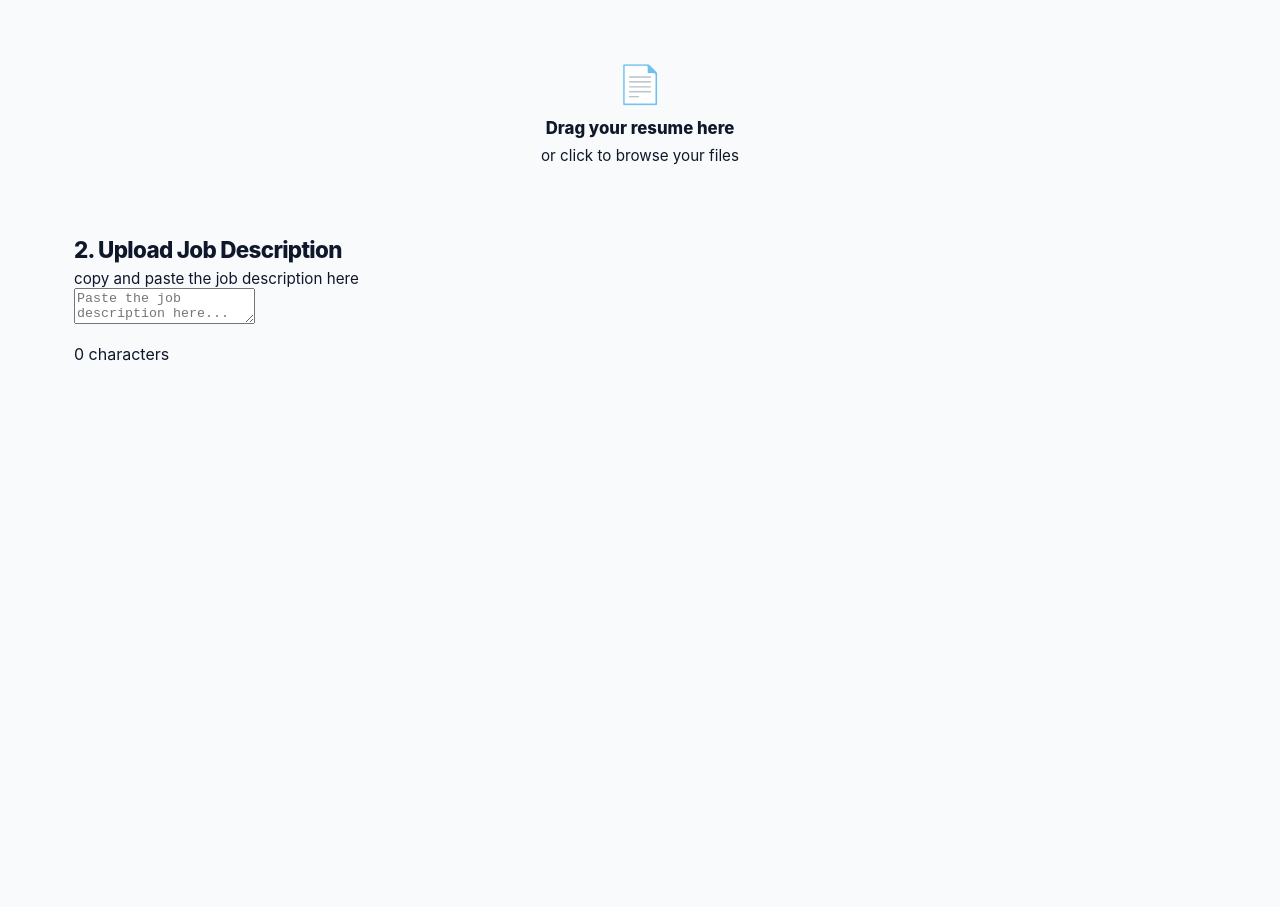
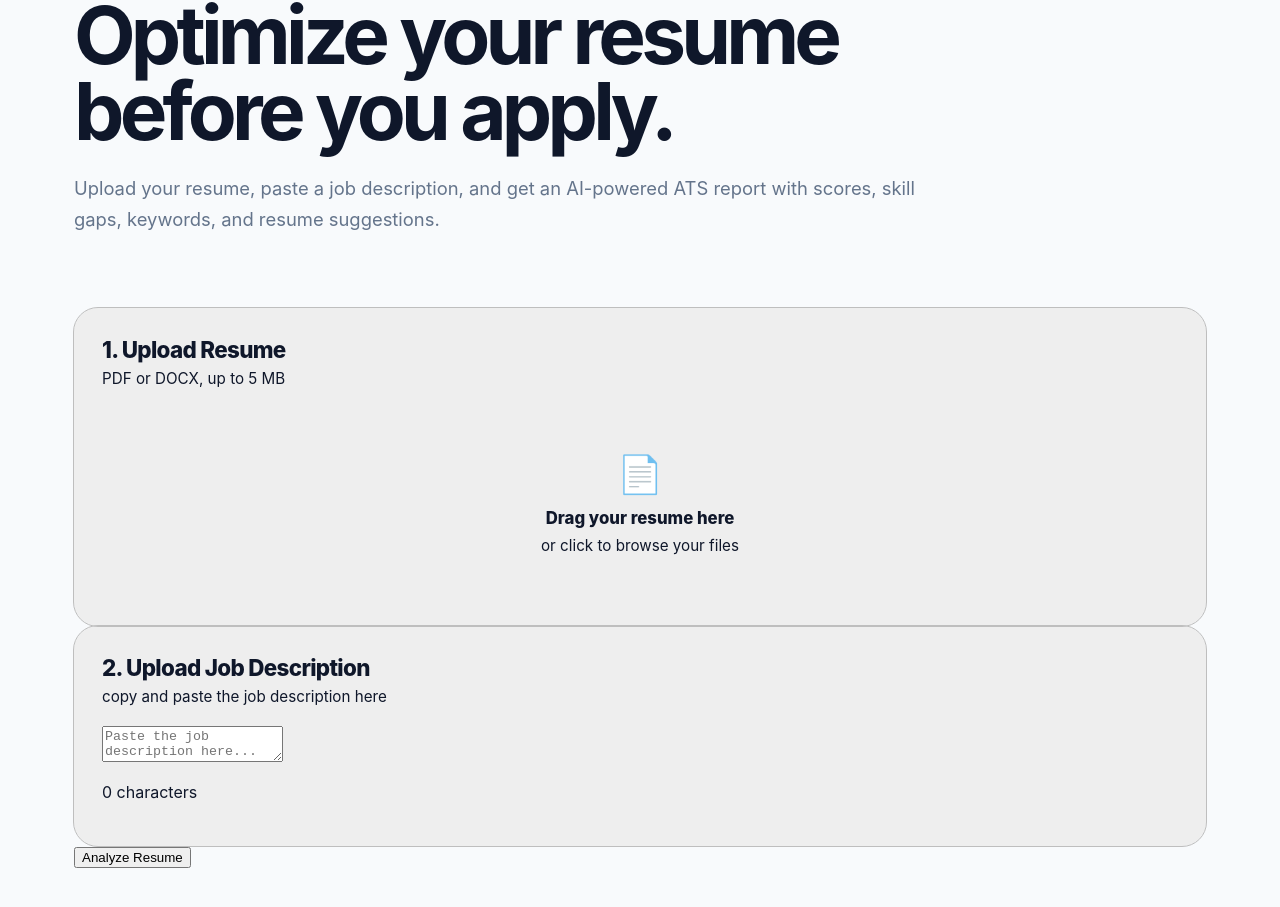
Before and after one commit to edobbin/OpenAi-console-resume-analyzer, a React (Vite) app in the folder frontend/: page / in a window 1280 px wide. Shown: the part 639-1546 px from the top of the page. Before the commit the page ends 1091 px from the top, so only its background shows below. Built offline with nearby package versions, Linux system fonts and the light colour scheme.

Commit message:
update for api and visuals

```diff
--- a/frontend/src/App.tsx
+++ b/frontend/src/App.tsx
@@ -2,6 +2,7 @@ import { useState } from "react";
 import Navbar from "./components/layout/Navbar";
 import ResumeUpload from "./components/analyzer/ResumeUpload";
 import JobDescription from "./components/analyzer/JobDescription";
+import AnalyzerForm from "./components/analyzer/AnalyzerForm";
 
 function App() {
   const [resumeFile, setResumeFile] = useState<File | null>(null);
@@ -20,7 +21,7 @@ function App() {
           </p>
         </section>
 
-        <section id="analyzer" className="analyzer-grid">
+        {/* <section id="analyzer" className="analyzer-grid">
           <ResumeUpload
             selectedFile={resumeFile}
             onFileSelect={setResumeFile}
@@ -32,7 +33,9 @@ function App() {
               onJobDescriptionChange={setJobDescription}
             />
           </section>
-        </section>
+        </section> */}
+
+        <AnalyzerForm />
       </main>
     </>
   );
--- a/frontend/src/components/analyzer/AnalyzerForm.tsx
+++ b/frontend/src/components/analyzer/AnalyzerForm.tsx
@@ -8,16 +8,24 @@ function AnalyzerForm() {
 
       async function handleSubmit(event : React.FormEvent<HTMLFormElement>) {
         event.preventDefault();
-        if (!resumeFile) return;
-        if (jobDescription.trim().length < 100) return;
+        if (!resumeFile) {
+          console.error("No resume selected");
+          return;
+        }
+        if (jobDescription.trim().length < 100) {
+          console.error("Job description is too short");
+          return;
+        }
 
         const formData = new FormData();
         formData.append("resume", resumeFile);
         formData.append("jobDescription", jobDescription);
 
         // Example API call (replace with your actual endpoint)
+        // const response = await fetch("/api/analyze", {
         const response = await fetch("/api/analyze", {
-          method: "POST",
+
+        method: "POST",
           body: formData,
         });
 
@@ -46,7 +54,9 @@ function AnalyzerForm() {
         jobDescription={jobDescription}
         onJobDescriptionChange={setJobDescription}
       />
-      <button type="submit">Analyze Resume</button>
+      <button type= "submit">
+        Analyze Resume
+      </button>
       </form>
     </div>
   );
--- a/frontend/src/components/analyzer/JobDescription.css
+++ b/frontend/src/components/analyzer/JobDescription.css
@@ -0,0 +1,15 @@
+.job-description-card {
+  background: var(--color-card);
+  border: 1px solid var(--color-border);
+  min-width: 50dvh;
+  border-radius: 24px;
+  padding: 28px;
+  background:rgb(238, 238, 238);
+  outline-style: solid;
+  outline-width: 1px;
+  outline-color:rgb(190, 190, 190);
+}
+
+.job-description-header {
+  margin-bottom: 20px;
+}
--- a/frontend/src/components/analyzer/JobDescription.tsx
+++ b/frontend/src/components/analyzer/JobDescription.tsx
@@ -9,7 +9,7 @@ function JobDescription({ jobDescription, onJobDescriptionChange }:jobDescriptio
     const isFilled = jobDescription.trim().length > 0;
 
   return (
-    <div>
+    <section className="job-description-card">
     <div className="job-description-header">
         <p className="step-label">2. Upload Job Description</p>
         <p className="helper-text">copy and paste the job description here</p>
@@ -23,7 +23,7 @@ function JobDescription({ jobDescription, onJobDescriptionChange }:jobDescriptio
       <p className="word-count">{jobDescription.length} characters</p>
       {isFilled && <p className="filled-indicator">Job description is filled</p>}
     </div>
-    </div>
+    </section>
   );
 }
 
--- a/frontend/src/components/analyzer/ResumeUpload.css
+++ b/frontend/src/components/analyzer/ResumeUpload.css
@@ -1,8 +1,13 @@
 .resume-upload-card {
   background: var(--color-card);
   border: 1px solid var(--color-border);
+  min-width: 50dvh;
   border-radius: 24px;
   padding: 28px;
+  background:rgb(238, 238, 238);
+  outline-style: solid;
+  outline-width: 1px;
+  outline-color:rgb(190, 190, 190);
 }
 
 .resume-upload-header {
```
Also changed, not shown: package.json (+1 -6 lines), 2 other files (tests, documents, lock files or other folders).
